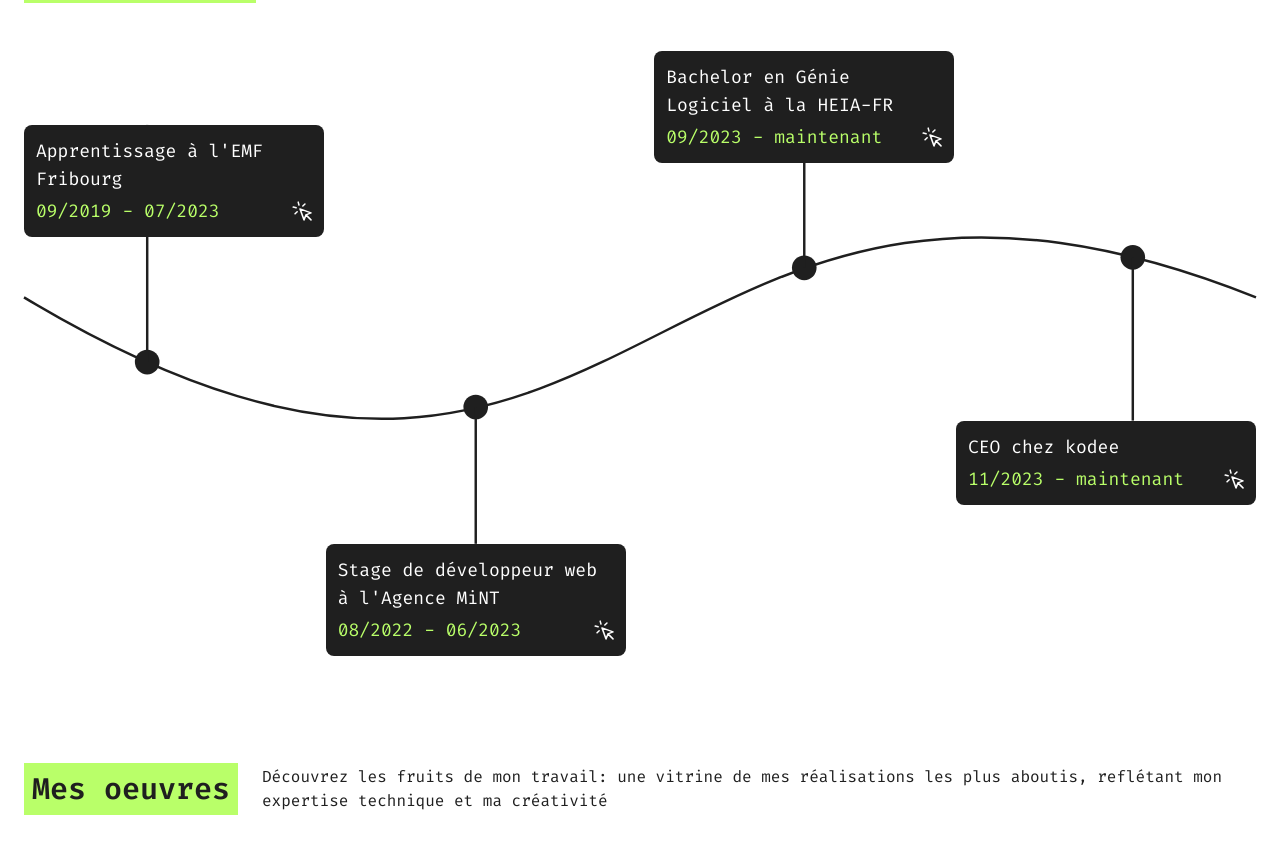
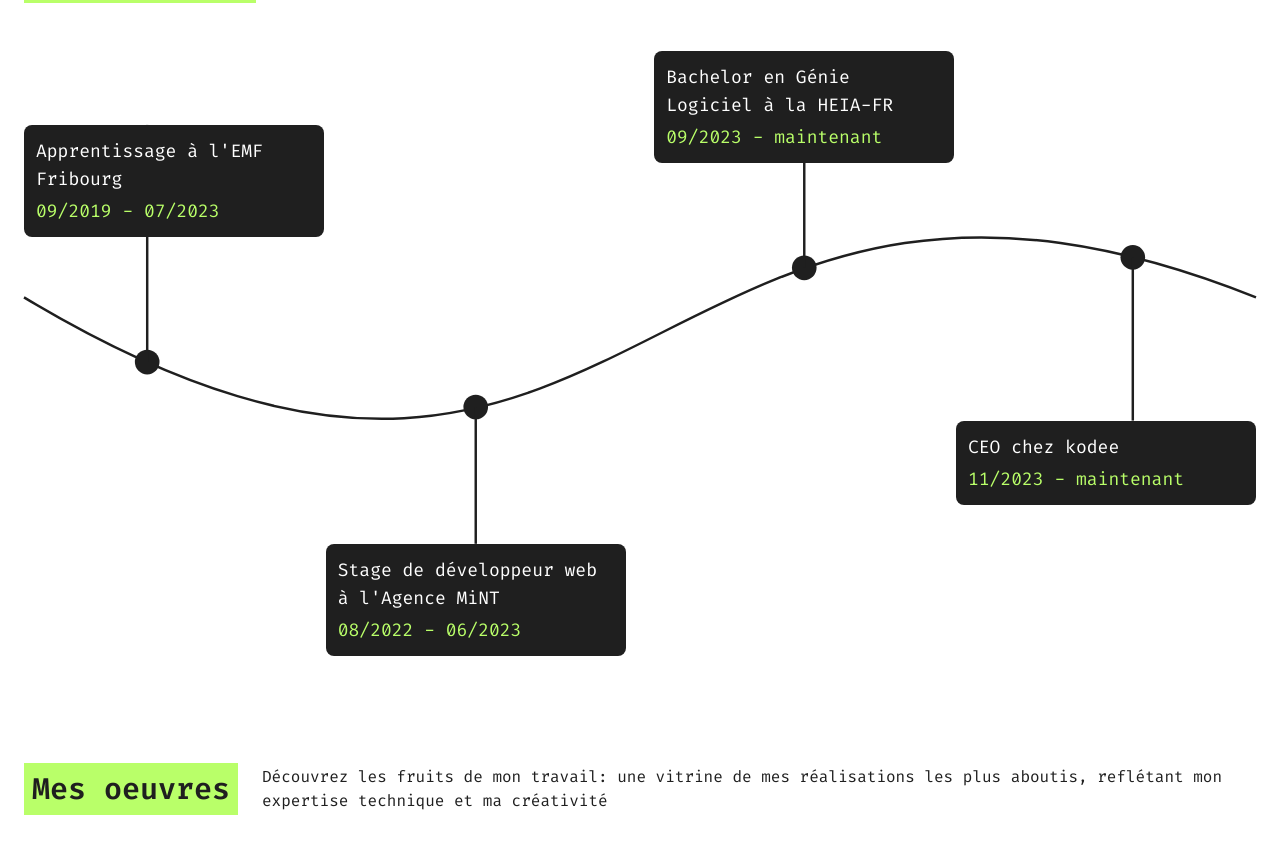
Before and after one commit to maiscommentz/portfolio-2025, a Vue app: page / in a window 1280 px wide. Shown: the part 2722-3581 px from the top of the page. Built offline with nearby package versions, Linux system fonts and the light colour scheme; what vue3-marquee would draw is missing.

Commit message:
🔥 Remove clickable item in timeline

```diff
--- a/src/components/TimelineH.vue
+++ b/src/components/TimelineH.vue
@@ -18,13 +18,13 @@
 
     <!-- Labels (HTML) -->
     <div v-for="(point, i) in points" :key="'label' + i"
-        class="absolute label hover:cursor-pointer z-10"
+        class="absolute label z-10"
         :style="labelStyles[i]">
-        <div class="bg-cBlack text-cWhite p-3 rounded-lg clickable w-[300px] hover:scale-105 transition-transform duration-300 ease-in-out">
+        <div class="bg-cBlack text-cWhite p-3 rounded-lg w-[300px]">
             <p>{{ point.title }}</p>
             <div class="flex w-full justify-between items-center mt-1">
                 <p class=" text-cGreen">{{ point.date }}</p>
-                <img src="/icons/click.svg" alt="Plus d'informations" class="w-5 h-5" />
+                <!-- <img src="/icons/click.svg" alt="Plus d'informations" class="w-5 h-5" /> -->
             </div>
         </div>
     </div>
--- a/src/components/TimelineV.vue
+++ b/src/components/TimelineV.vue
@@ -1,11 +1,11 @@
 <template>
   <div class="flex flex-col w-full h-full overflow-x-hidden">
     <div v-for="(label, index) in labels" :key="label.title" class="career-label">
-      <div class="career-label-label bg-cBlack text-cWhite p-3 rounded-lg clickable h-full w-full ransition-transform duration-300 ease-in-out hover:scale-105">
+      <div class="career-label-label bg-cBlack text-cWhite p-3 rounded-lg clickable h-full w-full">
         <p>{{ label.title }}</p>
         <div class="flex w-full justify-between items-center mt-1">
           <p class=" text-cGreen">{{ label.date }}</p>
-          <img src="/icons/click.svg" alt="Plus d'informations" class="w-5 h-5" />
+          <!-- <img src="/icons/click.svg" alt="Plus d'informations" class="w-5 h-5" /> -->
         </div>
       </div>
       <div class="career-label-arrow flex justify-center items-center w-full h-full my-2">
```
